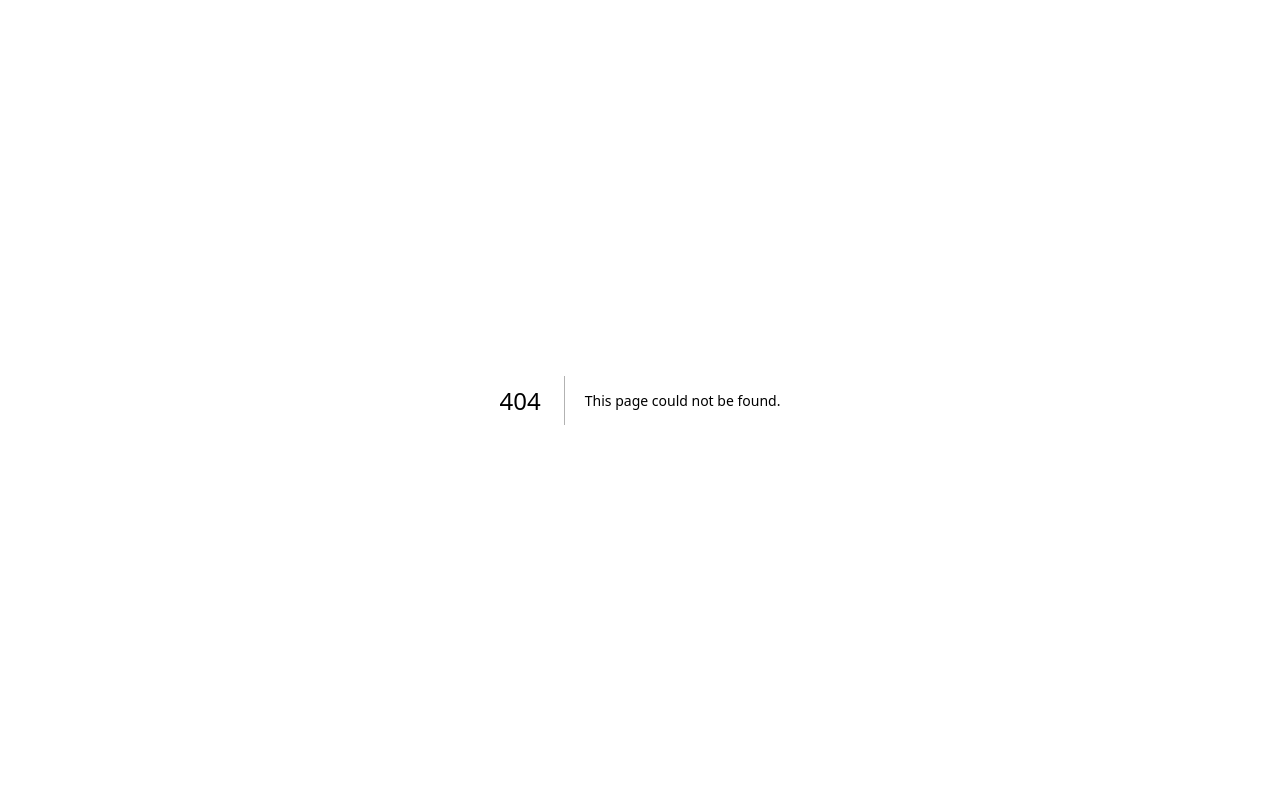
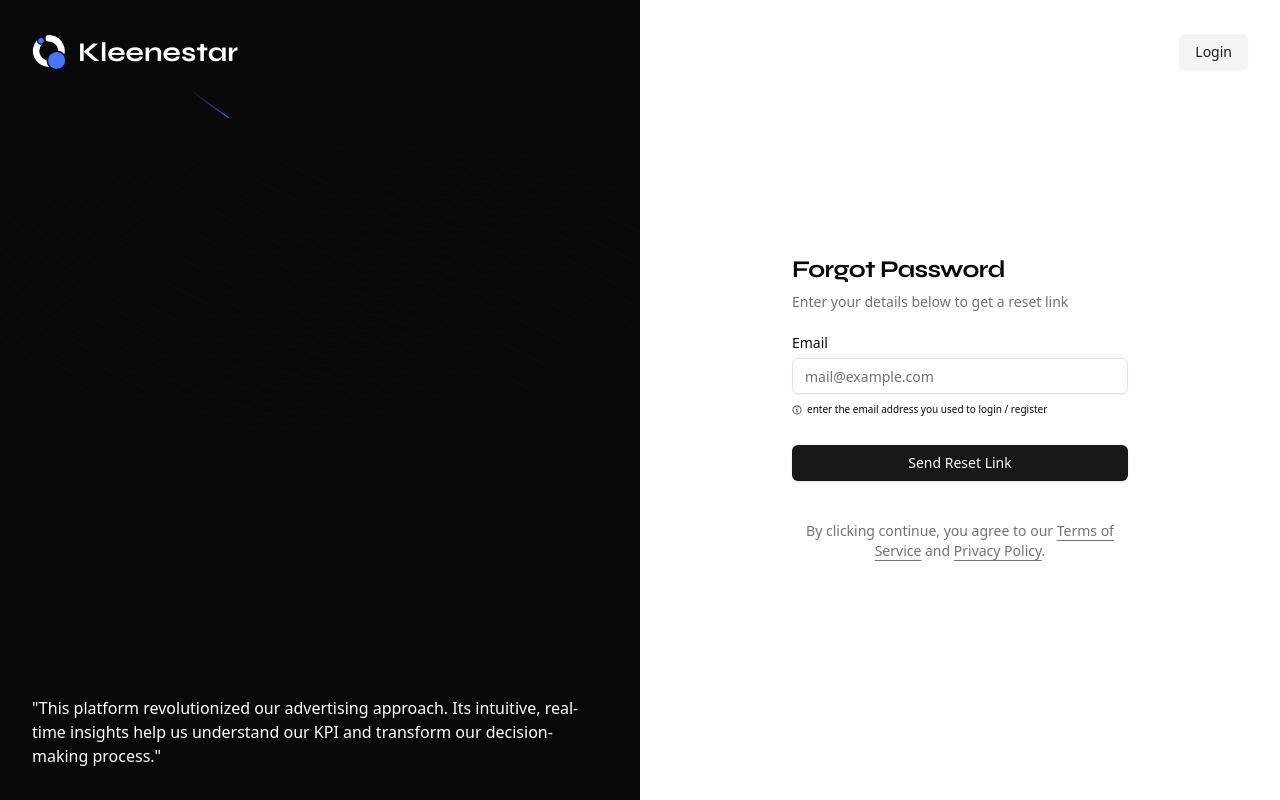
Before and after one commit to CPTCIC5/kleenestar-v2, a Next.js app in the folder frontend/: page /forgot-password in a window 1280 px wide. Before the commit this address had no page. Built offline with nearby package versions, Linux system fonts and the light colour scheme.

Commit message:
finished: forgot password page(ui)

```diff
--- /dev/null
+++ b/frontend/src/app/(auth)/forgot-password/page.tsx
@@ -0,0 +1,24 @@
+import Link from "next/link";
+import { cn } from "@/lib/utils";
+
+import { buttonVariants } from "@/components/ui/button";
+import { ForgotPasswordForm } from "@/components/custom/ForgotPasswordForm";
+
+export default function ForgotPasswordPage() {
+    return (
+        <>
+            <div className="relative w-full h-full flex items-center justify-center flex-1 bg-background">
+                <Link
+                    href="/login"
+                    className={cn(
+                        buttonVariants({ variant: "secondary" }),
+                        "absolute right-4 top-[34px] md:right-8 max-xs:top-[30px] ",
+                    )}
+                >
+                    Login
+                </Link>
+                <ForgotPasswordForm />
+            </div>
+        </>
+    );
+}
--- /dev/null
+++ b/frontend/src/components/custom/ForgotPasswordForm.tsx
@@ -0,0 +1,89 @@
+"use client";
+
+import Link from "next/link";
+import * as React from "react";
+
+import { Button } from "@/components/ui/button";
+import {
+    Card,
+    CardContent,
+    CardDescription,
+    CardFooter,
+    CardHeader,
+    CardTitle,
+} from "@/components/ui/card";
+import { Input } from "@/components/ui/input";
+import { Label } from "@/components/ui/label";
+import { Icons } from "@/assets/icons";
+import { PasswordInput } from "@/components/custom/PasswordInput";
+import { InfoCircledIcon } from "@radix-ui/react-icons";
+import { Checkbox } from "@/components/ui/checkbox";
+
+interface ForgotPasswordFormProps extends React.HTMLAttributes<HTMLDivElement> {}
+
+export function ForgotPasswordForm({ className, ...props }: ForgotPasswordFormProps) {
+    const [isLoading, setIsLoading] = React.useState<boolean>(false);
+
+    async function onSubmit(event: React.SyntheticEvent) {
+        event.preventDefault();
+        setIsLoading(true);
+
+        setTimeout(() => {
+            setIsLoading(false);
+        }, 3000);
+    }
+
+    return (
+        <Card className="mx-auto max-w-sm outline-none shadow-none border-none mt-[15px]">
+            <CardHeader>
+                <CardTitle className="text-2xl font-mainhead ">Forgot Password</CardTitle>
+                <CardDescription>Enter your details below to get a reset link</CardDescription>
+            </CardHeader>
+            <CardContent>
+                <form onSubmit={onSubmit} className="mb-4">
+                    <div className="grid gap-4">
+                        <div className="grid gap-2">
+                            <Label htmlFor="email">Email</Label>
+                            <Input
+                                id="email"
+                                type="email"
+                                placeholder="mail@example.com"
+                                disabled={isLoading}
+                                required
+                            />
+                            <div className="w-full">
+                                <div className="flex gap-[5px] items-center">
+                                    <InfoCircledIcon className="h-[10px] w-[10px]" />
+                                    <span className="text-[10px]">
+                                        enter the email address you used to login / register
+                                    </span>
+                                </div>
+                            </div>
+                        </div>
+
+                        <Button disabled={isLoading} type="submit" className="w-full mt-[12px]">
+                            {isLoading && <Icons.spinner className="mr-2 h-4 w-4 animate-spin" />}
+                            Send Reset Link
+                        </Button>
+                    </div>
+                </form>
+            </CardContent>
+            <CardFooter>
+                <p className="text-center text-sm text-muted-foreground">
+                    By clicking continue, you agree to our{" "}
+                    <Link href="/terms" className="underline underline-offset-4 hover:text-primary">
+                        Terms of Service
+                    </Link>{" "}
+                    and{" "}
+                    <Link
+                        href="/privacy"
+                        className="underline underline-offset-4 hover:text-primary"
+                    >
+                        Privacy Policy
+                    </Link>
+                    .
+                </p>
+            </CardFooter>
+        </Card>
+    );
+}
--- a/frontend/src/components/custom/LoginForm.tsx
+++ b/frontend/src/components/custom/LoginForm.tsx
@@ -54,7 +54,10 @@ export function LoginForm({ className, ...props }: LoginFormProps) {
                             <div className="flex items-center">
                                 <Label htmlFor="password">Password</Label>
                                 {/* add forgot password page */}
-                                <Link href="#" className="ml-auto inline-block text-sm underline">
+                                <Link
+                                    href="/forgot-password"
+                                    className="ml-auto inline-block text-sm underline"
+                                >
                                     Forgot your password?
                                 </Link>
                             </div>
--- a/frontend/src/components/custom/RegisterForm.tsx
+++ b/frontend/src/components/custom/RegisterForm.tsx
@@ -91,7 +91,7 @@ export function RegisterForm({ className, ...props }: RegisterFormProps) {
                             />
                             <label
                                 htmlFor="terms"
-                                className="text-sm font-medium leading-none peer-disabled:cursor-not-allowed peer-disabled:opacity-70 text-xs"
+                                className="text-sm font-medium leading-none peer-disabled:cursor-not-allowed peer-disabled:opacity-70"
                             >
                                 Send me emails with tips, news, and offers.
                             </label>
```
